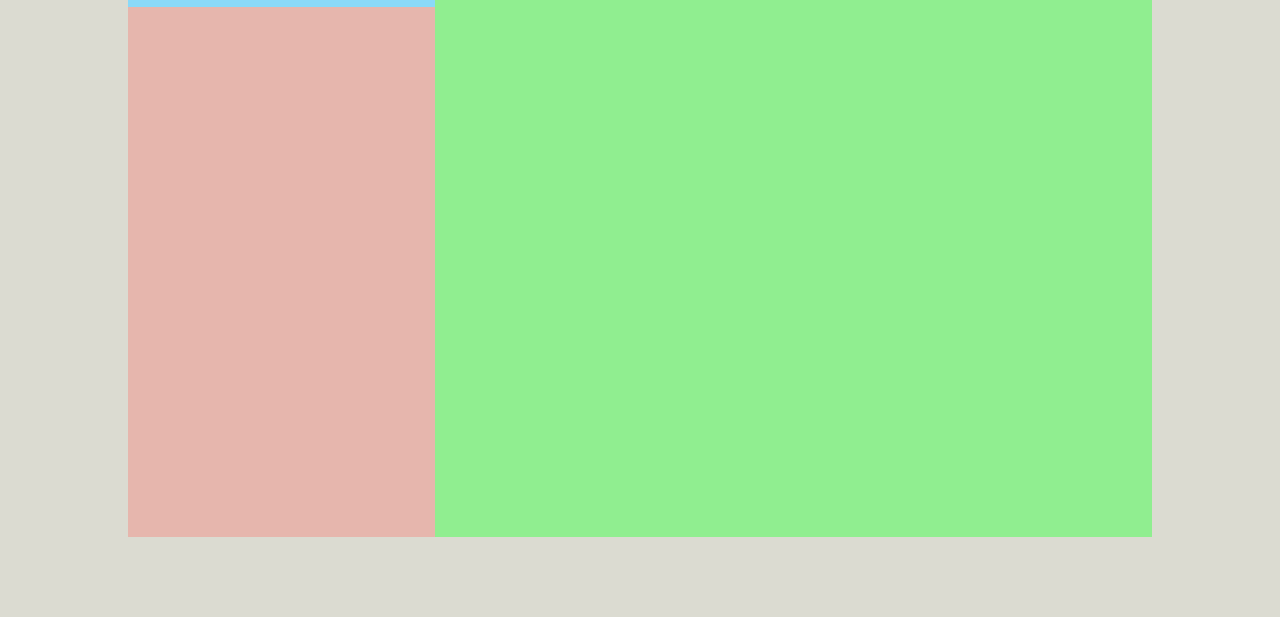
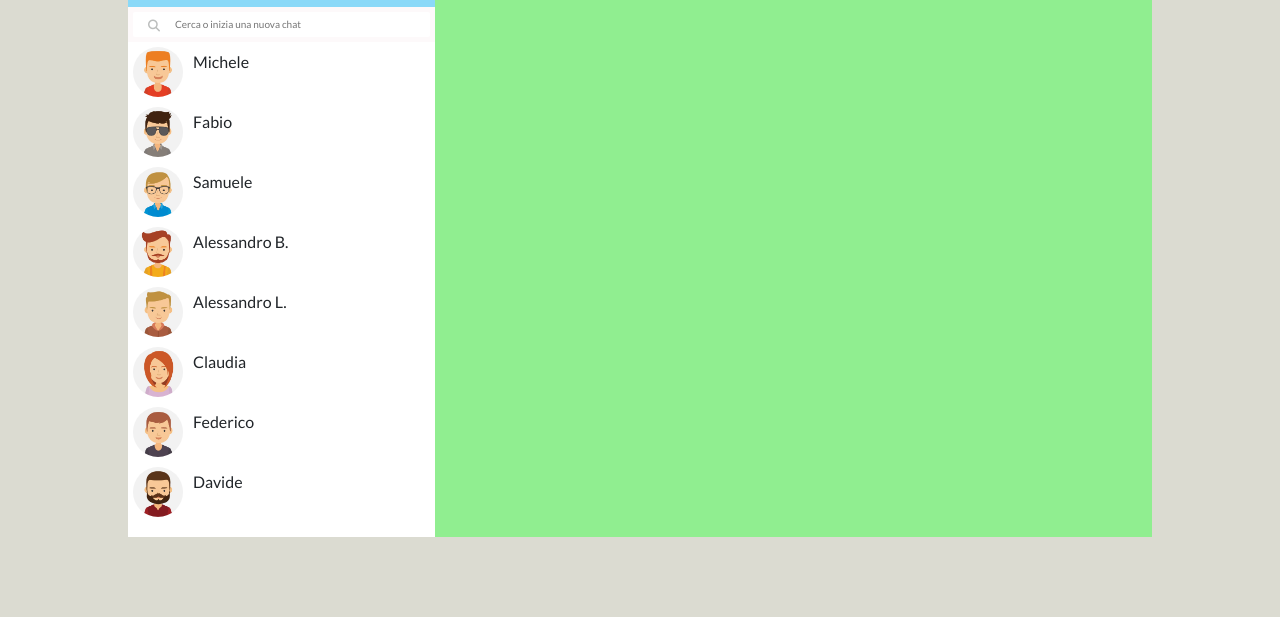
Before and after one commit to mihaipaulorban/vue-boolzapp, a plain HTML site: page milestone1/index.html in a window 1280 px wide. Shown: the part 183-800 px from the top of the page. Drawn offline with nearby package versions, Linux system fonts and the light colour scheme.

Commit message:
feat: sezione contatti con overflow e v-for

```diff
--- a/milestone1/index.html
+++ b/milestone1/index.html
@@ -40,7 +40,7 @@
       <div class="app-container contact-container">
         <header class="common-container user-container">
           <div class="user-info">
-            <div class="profile-pic rounded-5">
+            <div class="profile-pic user-pic rounded-5">
               <img src="img/avatar_1.jpg" class="avatar" alt="User Avatar" />
             </div>
             <div>Paul</div>
@@ -51,6 +51,8 @@
             <i class="fa-solid fa-ellipsis-vertical"></i>
           </div>
         </header>
+
+        <!-- Sezione notifiche nuovi messaggi -->
         <div class="common-container notify-container">
           <div class="bell">
             <i class="fa-solid fa-bell-slash"></i>
@@ -60,7 +62,38 @@
             <a href="">Attiva le notifiche Desktop</a>
           </div>
         </div>
+        <!-- /Sezione notifiche nuovi messaggi -->
+
+        <!-- Barra di ricerca -->
+        <div class="bar-container">
+          <div class="search-bar">
+            <i class="fa-solid fa-magnifying-glass"></i>
+            <input type="text" placeholder="Cerca o inizia una nuova chat" />
+          </div>
+        </div>
+        <!-- Barra di ricerca -->
+
+        <!-- Lista Contatti -->
+        <div class="contact-list">
+          <div
+            class="common-container contact-panel"
+            v-for="(contact, index) in contacts"
+            :key="index"
+          >
+            <div class="user-info">
+              <div class="profile-pic contact-pic rounded-5">
+                <img
+                  :src="contact.avatar"
+                  class="avatar"
+                  :alt="contact.name + ' Avatar'"
+                />
+              </div>
+              <div class="contact-name">{{ contact.name }}</div>
+            </div>
+          </div>
+        </div>
       </div>
+      <!--i Lista Contatti -->
       <!-- /container contatti -->
 
       <!-- container chat -->
--- a/milestone1/script.js
+++ b/milestone1/script.js
@@ -6,6 +6,7 @@ const { createApp } = Vue;
 // Istanzio l'app
 const myApp = createApp({
   data() {
+    return {
       // Struttura dati per tutti i contatti
       contacts: [
         {
@@ -169,7 +170,8 @@ const myApp = createApp({
             },
           ],
         },
-    ];
+      ],
+    };
   },
 });
 
--- a/milestone1/style.css
+++ b/milestone1/style.css
@@ -33,12 +33,17 @@ body {
 
 .contact-container {
   width: 30%;
-  background-color: rgb(230, 182, 173);
+  background-color: white;
+  min-height: 300px;
+  max-height: 100vh;
+  min-width: 300px;
+  overflow: auto;
 }
 
 .chat-container {
   width: 70%;
   background-color: lightgreen;
+  min-width: 400px;
 }
 
 /* Sezione contatti */
@@ -49,6 +54,8 @@ body {
   padding: 5px;
 }
 
+/* Container profilo */
+
 .user-container {
   background-color: #eaeaea;
   justify-content: space-between;
@@ -56,11 +63,15 @@ body {
 }
 
 .profile-pic {
-  width: 40px;
-  height: 40px;
   overflow: hidden;
   margin-right: 10px;
 }
+
+.user-pic {
+  width: 40px;
+  height: 40px;
+}
+
 .avatar {
   width: 100%;
   height: auto;
@@ -78,6 +89,7 @@ body {
   margin: 0 7px;
 }
 
+/* Sezione notifiche */
 .bell {
   display: flex;
   align-items: center;
@@ -113,3 +125,53 @@ body {
   font-size: 10px;
   color: #386578;
 }
+
+/* Barra di ricerca */
+.bar-container {
+  padding: 5px;
+  background-color: #fdf9fa;
+}
+
+.search-bar {
+  display: flex;
+  align-items: center;
+  width: 100%;
+  padding: 5px 0;
+  background-color: white;
+  border-radius: 2px;
+}
+
+.search-bar i {
+  margin: 2px 15px 0 15px;
+  color: #bcbebd;
+  font-size: 12px;
+}
+
+.search-bar input[type="text"] {
+  border: none;
+  outline: none;
+  flex: 1;
+  font-size: 10px;
+}
+
+/* Lista contatti */
+
+.contact-name {
+  margin-bottom: 20px;
+}
+
+.contact-pic {
+  width: 50px;
+  height: 50px;
+}
+
+.contact-panel {
+  background-color: white;
+  margin-bottom: solid grey 1px;
+  height: 60px;
+}
+
+.contact-list {
+  max-height: calc(100% - 60px);
+  overflow-y: auto;
+}
```
Lines whose indentation alone changed are shown as unchanged.
